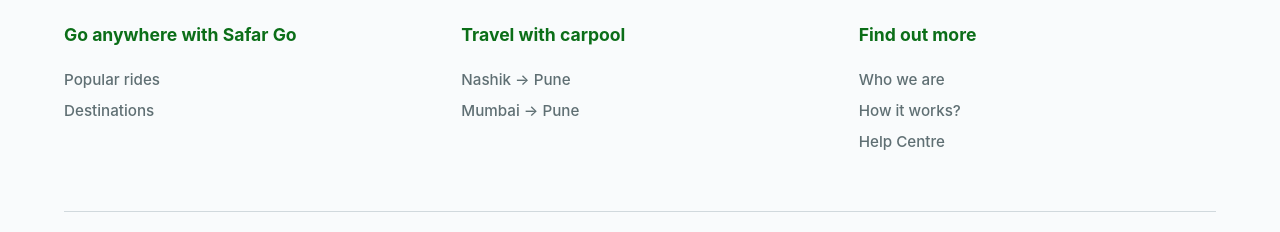
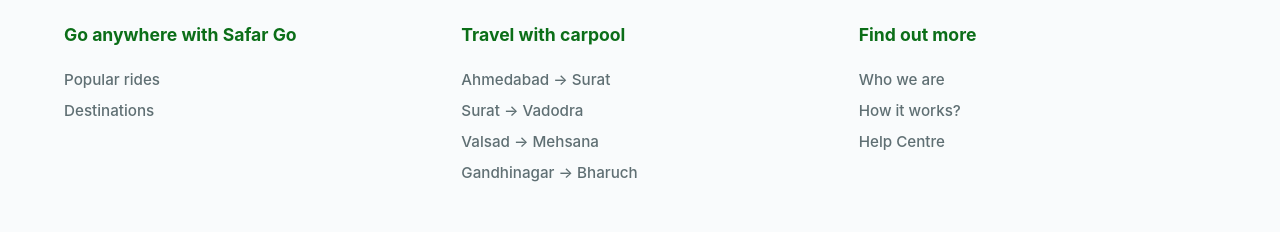
Before and after one commit to Prince188/car-pooling, a React (Create React App) app: page / in a window 1280 px wide. Shown: the part 2353-2585 px from the top of the page. Built offline with nearby package versions, Linux system fonts and the light colour scheme; the HTML template or start-up script is replaced by a standard one.

Commit message:
Edit Footer Section

```diff
--- a/src/component/Footer.jsx
+++ b/src/component/Footer.jsx
@@ -18,8 +18,10 @@
                     <div className="footer-col">
                         <h4>Travel with carpool</h4>
                         <nav className="footer-nav">
-                            <a href="/route/nashik-pune">Nashik → Pune</a>
-                            <a href="/route/mumbai-pune">Mumbai → Pune</a>
+                            <a href="/route/ahm-srt">Ahmedabad &rarr; Surat</a>
+                            <a href="/route/srt-vad">Surat &rarr; Vadodra</a>
+                            <a href="/route/vls-mhs">Valsad &rarr; Mehsana</a>
+                            <a href="/route/gnd-bhr">Gandhinagar &rarr; Bharuch</a>
                         </nav>
                     </div>
                     <div className="footer-col">
```
